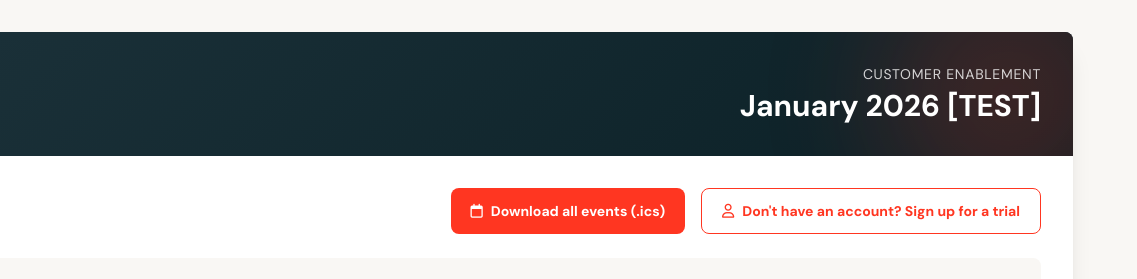
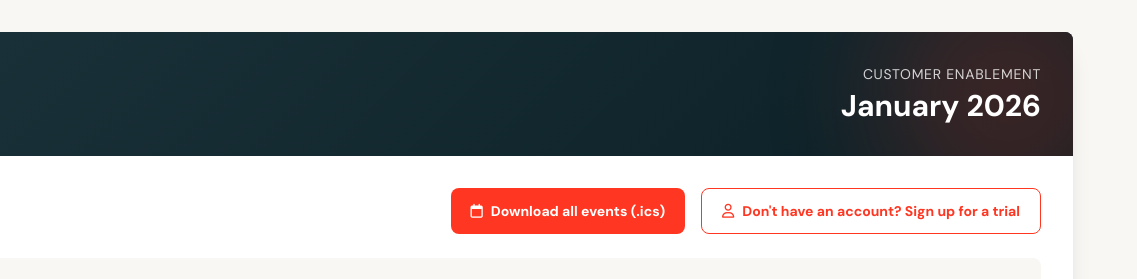
Before and after one commit to jneil17/workshop_newsletter, a plain HTML site: page January_Enablement_Newsletter.html in a window 1280 px wide. Shown: the top 279 px of the page, 143-1280 px from the left. Drawn offline with nearby package versions, Linux system fonts and the light colour scheme.

Commit message:
Update newsletter: 2025-12-18 16:02:40

```diff
--- a/January_Enablement_Newsletter.html
+++ b/January_Enablement_Newsletter.html
@@ -78,7 +78,7 @@
 
                 <div class="text-right">
                     <div class="text-sm uppercase tracking-wider opacity-80 mb-1">Customer Enablement</div>
-                    <h1 class="text-3xl font-bold">January 2026 [TEST]</h1>
+                    <h1 class="text-3xl font-bold">January 2026</h1>
                 </div>
             </div>
         </header>
```
